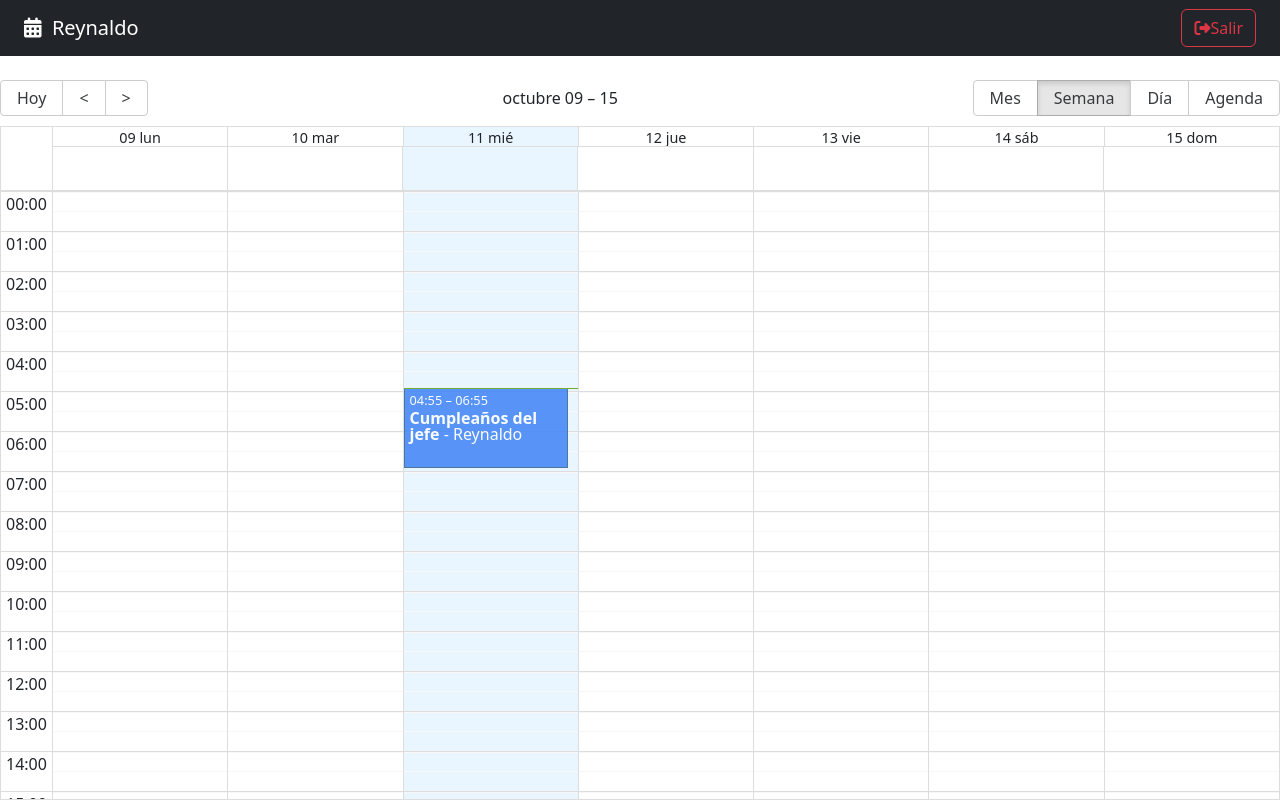
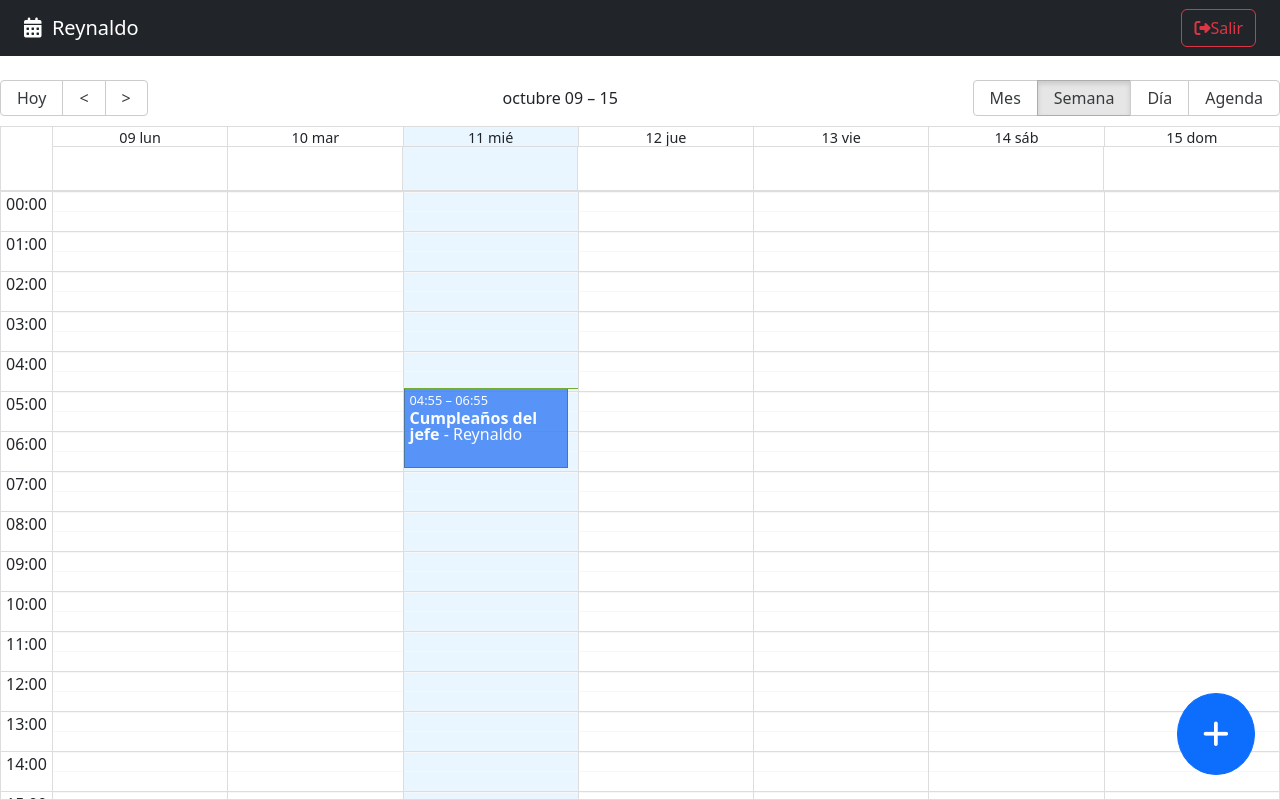
Before and after one commit to rrchoque/rfh-10-calendar-app, a React (Vite) app: page / in a window 1280 px wide. Built offline with nearby package versions, Linux system fonts and the light colour scheme.

Commit message:
Se creó la funcionalidad de abrir el modal para registrar un nuevo evento

```diff
--- /dev/null
+++ b/src/calendar/components/FabAddNew.jsx
@@ -0,0 +1,34 @@
+import { addHours } from 'date-fns';
+import { useCalendarStore, useUiStore } from '../../hooks';
+
+
+export const FabAddNew = () => {
+
+    const { openDateModal } = useUiStore();
+    const { setActiveEvent } = useCalendarStore();
+
+    const handleClickNew = () => {
+        setActiveEvent({
+            title: '',
+            notes: '',
+            start: new Date(),
+            end: addHours( new Date(), 2 ),
+            bgColor: '#fafafa',
+            user: {
+                _id: '123',
+                name: 'Fernando'
+            }
+        });
+        openDateModal();
+    }
+
+
+  return (
+    <button
+        className="btn btn-primary fab"
+        onClick={ handleClickNew }
+    >
+        <i className="fas fa-plus"></i>
+    </button>
+  )
+}
--- a/src/calendar/index.js
+++ b/src/calendar/index.js
@@ -2,3 +2,4 @@
 export * from './components/Navbar';
 export * from './components/CalendarEvent';
 export * from './components/CalendarModal';
+export * from './components/FabAddNew';
--- a/src/calendar/pages/CalendarPage.jsx
+++ b/src/calendar/pages/CalendarPage.jsx
@@ -1,7 +1,7 @@
 import { Calendar } from 'react-big-calendar'
 import 'react-big-calendar/lib/css/react-big-calendar.css'
 
-import { CalendarEvent, CalendarModal, Navbar } from "../"
+import { CalendarEvent, CalendarModal, FabAddNew, Navbar } from "../"
 import { addHours } from 'date-fns'
 import { getMessagesES, localizer } from '../../helpers'
 import { useState } from 'react'
@@ -67,6 +67,7 @@
       />
 
       <CalendarModal />
+      <FabAddNew />
     </>
   )
 }
--- a/src/styles.css
+++ b/src/styles.css
@@ -38,3 +38,23 @@
     outline: none;
     padding: 10px;
 }
+
+/* FABS */
+.fab {
+    border-radius: 100%;
+    bottom: 25px;
+    font-size: 30px;
+    padding: 25px;
+    position: fixed;
+    right: 25px;
+  }
+
+  .fab-danger {
+    border-radius: 100%;
+    bottom: 25px;
+    font-size: 22px;
+    position: fixed;
+    left: 25px;
+    width: 70px;
+    height: 70px;
+  }
```
